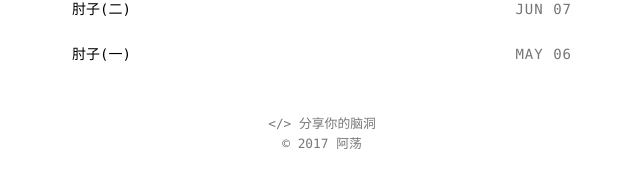
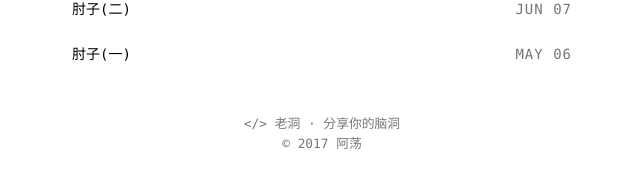
Before and after one commit to lisnb/brainhole.fun, a Jekyll site: the page built from index.html, in a window 1280 px wide. Shown: the part 316-504 px from the top of the page, without its empty margins (318-958 px from the left). Built offline with Jekyll 4.4.1, drawn with Linux system fonts in a browser that asks for light colours.

Commit message:
add site name to footer

```diff
--- a/_includes/footer.html
+++ b/_includes/footer.html
@@ -1,4 +1,4 @@
 <div class="footer">
-  <span class="block">&lt;/&gt; 分享你的脑洞</span>
+  <span class="block">&lt;/&gt; 老洞 · 分享你的脑洞</span>
   <span class="block">&copy; {{ site.time | date: '%Y' }} {{ site.author_name }}</span>
 </div>
```
